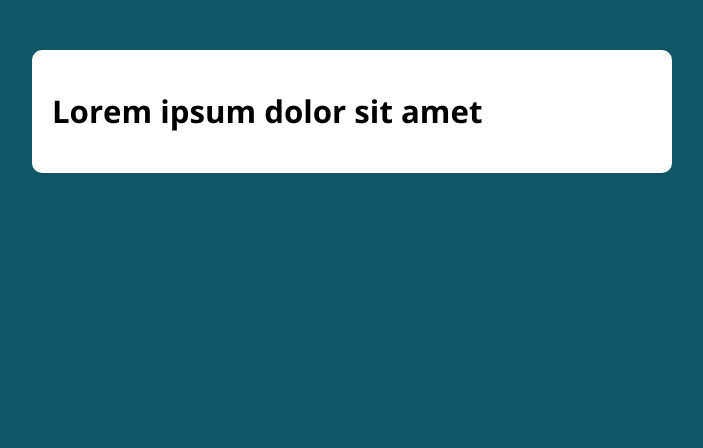
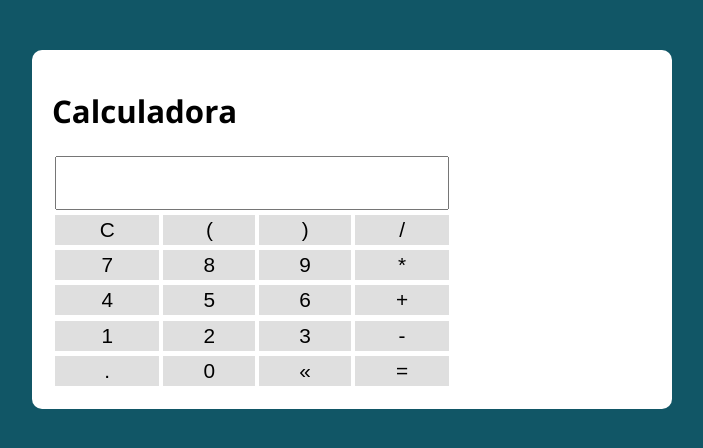
Before and after one commit to mdss-dev/pequenos-projetos-prontos, a web app: file calculadora/index.html in a window 1280 px wide. Shown: the top 448 px of the page, without its empty margins (288-991 px from the left). Run offline with its HTML, style and script files only (its server is not run), Linux system fonts and the light colour scheme.

Commit message:
Esqueleto da calculadora criado

```diff
--- a/calculadora/assets/css/style.css
+++ b/calculadora/assets/css/style.css
@@ -1,4 +1,4 @@
-@import url('https://fonts.googleapis.com/css?family=Open+Sans:400,700&display=swap');
+@import url("https://fonts.googleapis.com/css?family=Open+Sans:400,700&display=swap");
 :root {
   --primary-color: rgb(17, 86, 102);
   --primary-color-darker: rgb(9, 48, 56);
@@ -13,7 +13,7 @@ body {
   margin: 0;
   padding: 0;
   background: var(--primary-color);
-  font-family: 'Open sans', sans-serif;
+  font-family: "Open sans", sans-serif;
   font-size: 1.3em;
   line-height: 1.5em;
 }
@@ -26,7 +26,9 @@ body {
   border-radius: 10px;
 }
 
-form input, form label, form button {
+form input,
+form label,
+form button {
   display: block;
   width: 100%;
   margin-bottom: 10px;
@@ -56,3 +58,26 @@ form button {
 form button:hover {
   background: var(--primary-color-darker);
 }
+
+.calculadora {
+  width: 400px;
+}
+
+.display {
+  font-size: 2em;
+  width: 100%;
+  text-align: right;
+}
+
+.btn {
+  width: 100%;
+  height: 30px;
+  font-size: 1em;
+  border: none;
+  background-color: #dfdfdf;
+  cursor: pointer;
+}
+
+.btn:hover {
+  background-color: #bdb8b8;
+}
--- a/calculadora/index.html
+++ b/calculadora/index.html
@@ -1,21 +1,54 @@
 <!DOCTYPE html>
 <html lang="pt-BR">
-
   <head>
-  <meta charset="UTF-8">
-  <meta name="viewport" content="width=device-width, initial-scale=1.0">
-  <meta http-equiv="X-UA-Compatible" content="ie=edge">
-  <title>Modelo</title>
-  <link rel="stylesheet" href="./assets/css/style.css">
+    <meta charset="UTF-8" />
+    <meta name="viewport" content="width=device-width, initial-scale=1.0" />
+    <meta http-equiv="X-UA-Compatible" content="ie=edge" />
+    <title>Calculadora</title>
+    <link rel="stylesheet" href="./assets/css/style.css" />
   </head>
 
   <body>
+    <section class="container">
+      <h1>Calculadora</h1>
 
-  <section class="container">
-    <h1>Lorem ipsum dolor sit amet</h1>
+      <table class="calculadora">
+        <tr>
+          <td colspan="4"><input type="text" class="display" /></td>
+        </tr>
+        <tr>
+          <td><button class="btn btn-clear">C</button></td>
+          <td><button class="btn btn-num">(</button></td>
+          <td><button class="btn btn-num">)</button></td>
+          <td><button class="btn btn-num">/</button></td>
+        </tr>
+        <tr>
+          <td><button class="btn btn-num">7</button></td>
+          <td><button class="btn btn-num">8</button></td>
+          <td><button class="btn btn-num">9</button></td>
+          <td><button class="btn btn-num">*</button></td>
+        </tr>
+        <tr>
+          <td><button class="btn btn-num">4</button></td>
+          <td><button class="btn btn-num">5</button></td>
+          <td><button class="btn btn-num">6</button></td>
+          <td><button class="btn btn-num">+</button></td>
+        </tr>
+        <tr>
+          <td><button class="btn btn-num">1</button></td>
+          <td><button class="btn btn-num">2</button></td>
+          <td><button class="btn btn-num">3</button></td>
+          <td><button class="btn btn-num">-</button></td>
+        </tr>
+        <tr>
+          <td><button class="btn btn-num">.</button></td>
+          <td><button class="btn btn-num">0</button></td>
+          <td><button class="btn btn-del">&laquo;</button></td>
+          <td><button class="btn btn-eq">=</button></td>
+        </tr>
+      </table>
     </section>
 
     <script src="./assets/js/main.js"></script>
   </body>
-
 </html>
```
Lines whose indentation alone changed are shown as unchanged.
